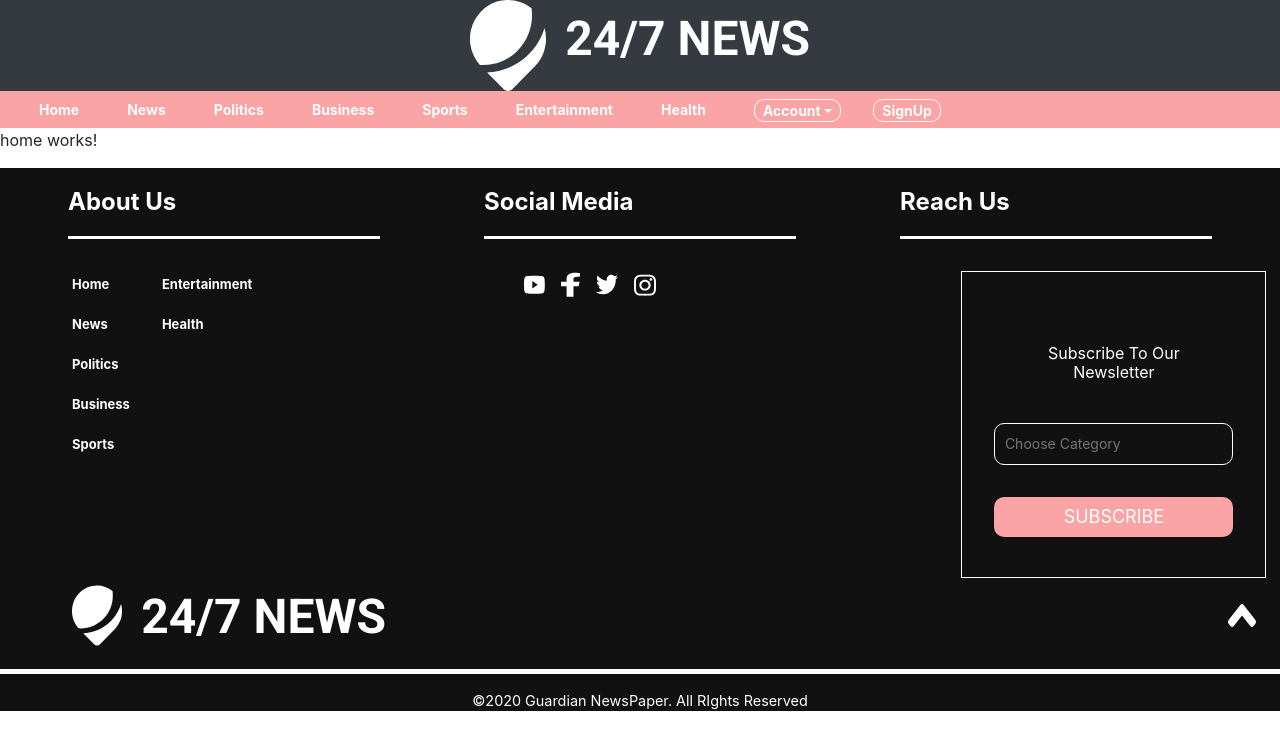
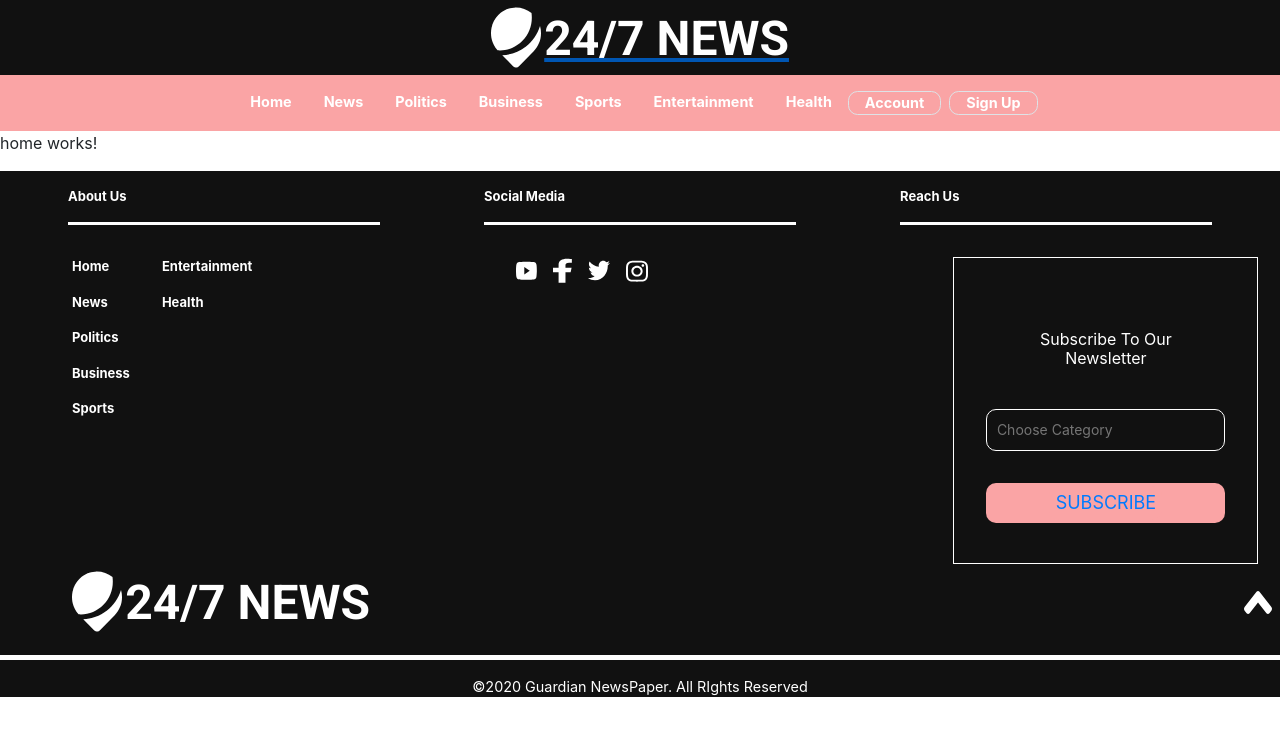
Before and after one commit to olufunke1011/Idrip, an Angular app: page / in a window 1280 px wide. Shown: the top 750 px of the page. Built offline with nearby package versions, Linux system fonts and the light colour scheme.

Commit message:
modifying header and footer

```diff
--- a/src/app/app.component.css
+++ b/src/app/app.component.css
@@ -1,65 +1,60 @@
 @import "~bootstrap/dist/css/bootstrap.css";
 
-/* header */
-.headerNav {
-    height: 5.7rem;
+
+.logoside {
     display: flex;
-    justify-content: center;
-    /* position: sticky; */
-}
-
-.color {
-    background-color: #FAA4A5;
-}
-
-.navText{
-  /* position: relative;
-  left: 9rem; */
-  padding: 0 1rem;
-}
-
-.logoSide {
-    /* position: sticky; */
-    display: flex;
+    background-color: #111111;
+    align-content: center;
     justify-content: center;
 }
 
 .blogName {
+    color: #FFFFFF;
+    font-weight: 700;
     font-size: 3rem;
-    color: white;
-    font-family: 'Roboto';
+    margin: .2rem 0 0 .2rem;
+}
+
+.coloredNav {
+    background-color: #FAA4A5;
+    color: #FFFFFF;
+}
+
+.navContent {
+    display: flex;
+    align-content: center;
+    justify-content: center;
+}
+
+.headerNav {
+    list-style-type: none;
+    display: flex;
+    font-size: .9rem;
     font-weight: 700;
-    margin: .3rem 0 0 0;
+    align-content: center;
+    justify-content: center;
+    padding: 1rem 1rem 0 1rem;
+}
+
+.toggle {
+    display: none;
 }
 
 .navComp {
-    font-size: 14px;
-    font-weight: 700;
-    color: white;
+    padding: 0 1rem 0 1rem;
 }
 
-.navBtn {
-    border: 1px solid white;
-    border-radius: 10px;
-    padding: 0;
-    margin: .5rem 1rem 0 .5rem;
- }
-
- .navBtn2 {
-    border: 1px solid white;
-    border-radius: 10px;
-    padding: 0;
-    margin-top: .5rem;
- }
-
- @media only screen and (max-width: 1200px) {
-     /* .headerNav {
-         margin-bottom: 5rem;
-     } */
- }
+.border {
+    border: 1px solid #FFFFFF;
+    border-radius: .6rem;
+    margin-right: .5rem;
+}
 
 
- /* footer */
+
+
+
+/* footer */
 
  .footerPath {
     background-color: #111111;
@@ -92,25 +87,25 @@
     margin-left: 2rem;
 }
 
-a {
+p {
     color: #ffffff;
     font-size: 13px;
     font-weight: bold;
 }
 
 .footerIcon {
-    margin-left: 17rem;
+    margin-left: 15.5rem;
 }
 
-img {
-    margin-right: 1rem;
+.socialIcon {
+    margin-left: 1rem;
 }
 
 .footerForm {
     border: 1px solid #ffffff;
     padding: 2.5rem 2rem;
     color: #ffffff;
-    margin-left: 18rem;
+    margin-left: 19rem;
 }
 
 h6 {
@@ -126,6 +121,19 @@ input {
     background-color: #111111;
     font-size: 14px;
     color: #ffffff;
+}
+
+.logoSide {
+    display: flex;
+    justify-content: center;
+}
+
+.blogName {
+    font-size: 3rem;
+    color: white;
+    font-family: 'Roboto';
+    font-weight: 700;
+    margin: .2rem 0 0 .2rem;
 }
 
 .footerBtn {
@@ -145,19 +153,6 @@ input {
     margin: 0 .5rem 1rem 4.5rem;
 }
 
-.logoSide {
-    display: flex;
-    justify-content: center;
-}
-
-.blogName {
-    font-size: 3rem;
-    color: white;
-    font-family: 'Roboto';
-    font-weight: 700;
-    margin: .2rem 0 0 .2rem;
-}
-
 .footerLine {
     border-bottom: 5px solid #ffffff;
 
@@ -171,14 +166,18 @@ input {
     font-weight: 400;
 }
 
-@media only screen and (max-width: 1200px) {
-
+ /* @media only screen and (min-width: 1200px) {
+    .navTextLink {
+        margin-left: 4.5rem;
+    }
+    .navTextLink {
+        margin-left: 4.5rem;
+    }
     .footerIcon {
         margin-left: 13.5rem;
-
     }
 
     .footerForm {
         margin-left: 15rem;
     }
-}
+} */
--- a/src/app/app.component.html
+++ b/src/app/app.component.html
@@ -1,18 +1,49 @@
 <!-- NavBar -->
-<nav class="navbar-dark bg-dark headerNav">
+
+<header>
+
+    <a href="" class="logoside">
+      <img src="./assets/img/logo.svg" alt="" class="logoImage">
+      <p class="blogName">24/7 NEWS</p>
+    </a>
+
+  <div class="coloredNav">
+    <nav class="navContent">
+      <button aria-expanded="false" aria-controls="menu-list" class="toggle">
+        <span class="open">☰</span>
+        <span class="close">×</span>
+      </button>
+      <ul class="headerNav">
+        <li class="navComp"  routerLink="/''">Home</li>
+        <li class="navComp" routerLink="/News">News</li>
+        <li class="navComp" routerLink="/Politics">Politics</li>
+        <li class="navComp" routerLink="/Business">Business</li>
+        <li class="navComp" routerLink="/Sports">Sports</li>
+        <li class="navComp" routerLink="/Entertainment">Entertainment</li>
+        <li class="navComp" routerLink="/Health">Health</li>
+        <li class="navComp border">Account</li>
+        <li class="navComp border">Sign Up</li>
+      </ul>
+    </nav>
+  </div>
+</header>
+
+
+  <!-- <nav class="navbar-dark bg-dark headerNav">
     <a routerLink="/''"class="logoSide">
       <img src="./assets/img/logo.svg" alt="" class="logoImage">
       <p class="blogName">24/7 NEWS</p>
     </a>
   </nav>
 
+
       <nav class="navbar-expand-lg color">
-        <div class="container-fluid">
           <button class="navbar-toggler" type="button" data-bs-toggle="collapse" data-bs-target="#navbarTogglerDemo02" aria-controls="navbarTogglerDemo02" aria-expanded="false" aria-label="Toggle navigation">
             <span class="navbar-toggler-icon"></span>
           </button>
+        <div class="container-fluid">
         <div class="collapse navbar-collapse" id="navbarTogglerDemo02">
-          <ul class="navbar-nav me-auto mb-2 mb-lg-0">
+          <ul class="navbar-nav me-auto mb-2 mb-lg-0 navTextLink">
             <li class="nav-item navText">
               <a class="nav-link active navComp" aria-current="page"  routerLink="/''">Home</a>
             </li>
@@ -50,7 +81,10 @@
           </ul>
         </div>
       </div>
-      </nav>
+      </nav> -->
+
+
+
 
 <router-outlet></router-outlet>
 
@@ -64,21 +98,21 @@
     </div>
     <div class="footerNav">
       <div class="footerNavLinks">
-        <p><a routerLink="/''">Home</a></p>
-        <p><a routerLink="/News">News</a></p>
-        <p><a routerLink="/Politics">Politics</a></p>
-        <p><a routerLink="/Business">Business</a></p>
-        <p><a routerLink="/Sports">Sports</a></p>
+        <p routerLink="/''">Home</p>
+        <p routerLink="/News">News</p>
+        <p routerLink="/Politics">Politics</p>
+        <p routerLink="/Business">Business</p>
+        <p routerLink="/Sports">Sports</p>
       </div>
       <div class="footerNavLink">
-        <p><a routerLink="/Entertainment">Entertainment</a></p>
-        <p><a routerLink="/Health">Health</a></p>
+        <p routerLink="/Entertainment">Entertainment</p>
+        <p routerLink="/Health">Health</p>
       </div>
       <div class="footerIcon">
-        <img src="./assets/img/icons/youtube.svg" alt="youtubeIcon">
-        <img src="./assets/img/icons/facebook.svg" alt="facebookIcon">
-        <img src="./assets/img/icons/twitter.svg" alt="twitterIcon">
-        <img src="./assets/img/icons/instagram.svg" alt="instagramIcon">
+        <img src="./assets/img/icons/youtube.svg" alt="youtubeIcon" class="socialIcon">
+        <img src="./assets/img/icons/facebook.svg" alt="facebookIcon" class="socialIcon">
+        <img src="./assets/img/icons/twitter.svg" alt="twitterIcon" class="socialIcon">
+        <img src="./assets/img/icons/instagram.svg" alt="instagramIcon" class="socialIcon">
       </div>
 
         <form action="" class="footerForm">
```
